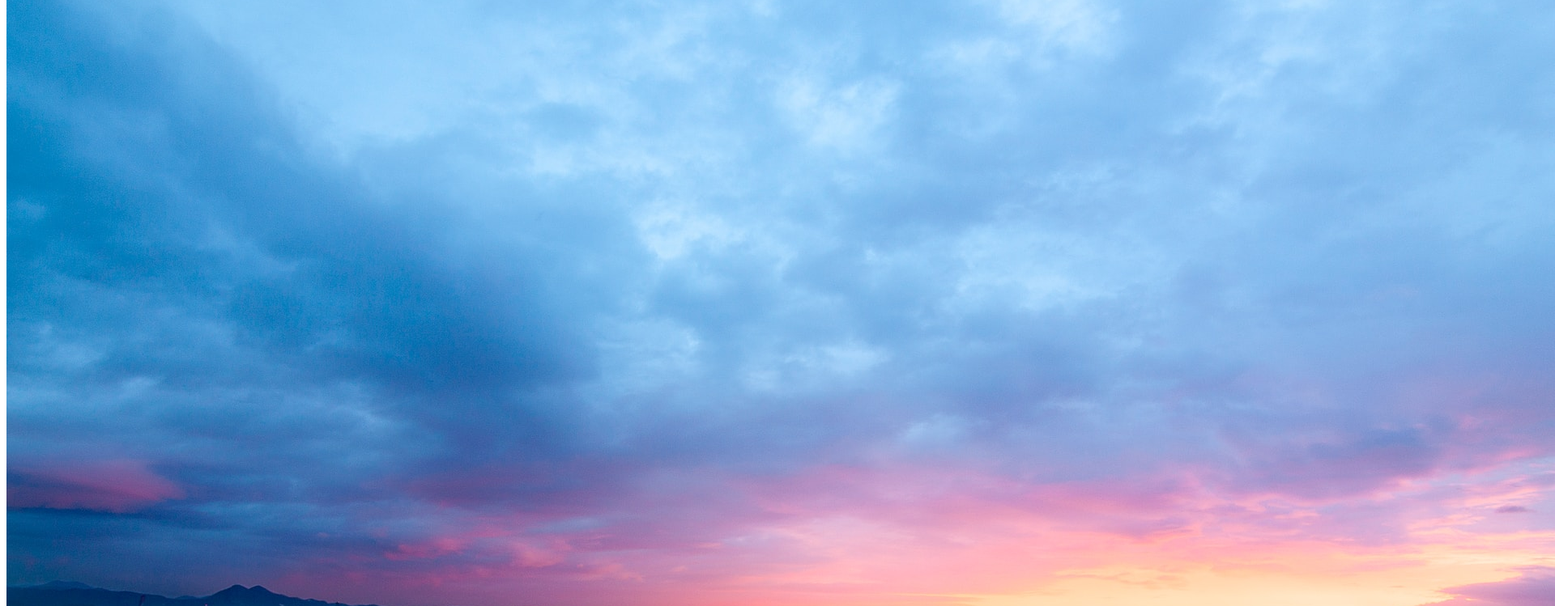
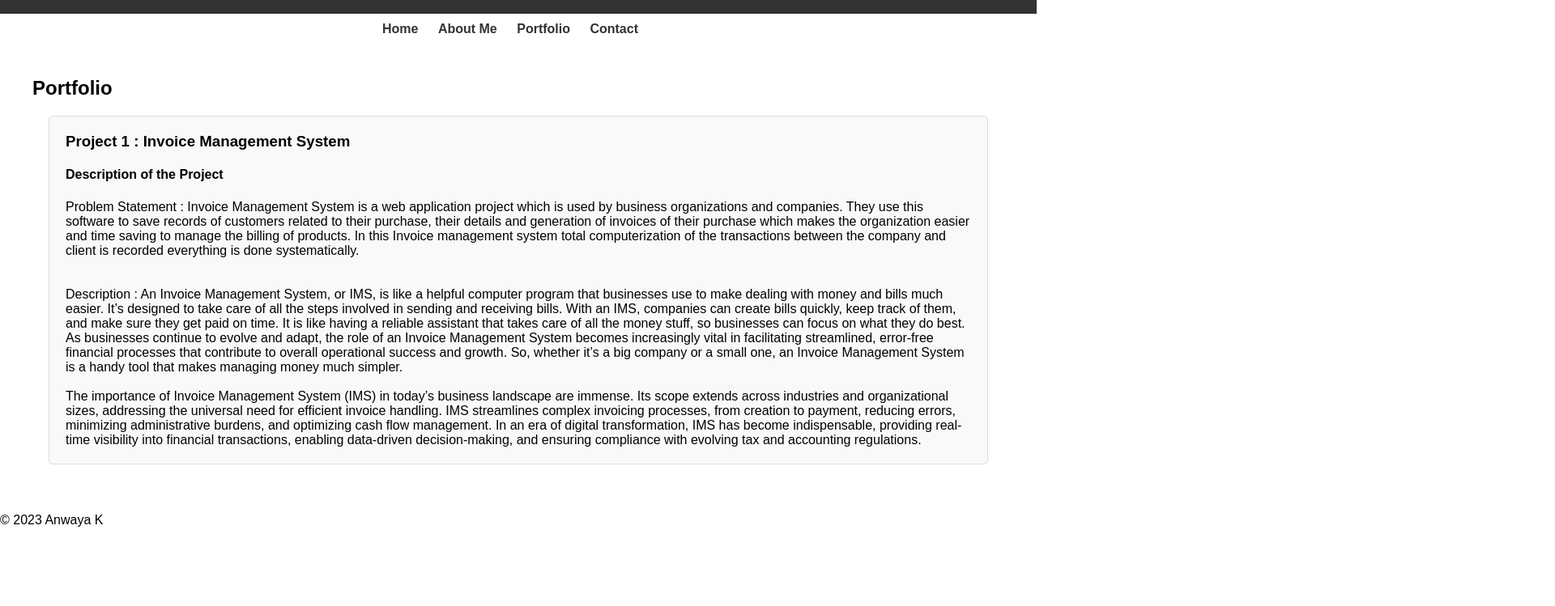
Before and after one commit to Anwaya-K/Portfolio, a plain HTML site: page index.html in a window 1280 px wide. Shown: the part 78-827 px from the top of the page at 81% size, 1920 px wide, since content can reach past the window. After the commit the page ends 800 px from the top, so only its background shows below. Drawn offline with Linux system fonts and the light colour scheme.

Commit message:
edited portfolio

```diff
--- a/index.html
+++ b/index.html
@@ -3,9 +3,59 @@
 <head>
     <meta charset="UTF-8">
     <meta name="viewport" content="width=device-width, initial-scale=1.0">
-    <title>title</title>
+    <link rel="stylesheet" href="style.css">
+    <title>MY PORTFOLIO </title>
 </head>
 <body>
-    <img src="str.jpg" alt="bg">
+    <header>
+        <h1>Anwaya K</h1>
+        <p>Web Developer</p>
+    </header>
+
+    <nav>
+        <ul>
+            <li><a href="index.html">Home</a></li>
+            <li><a href="about.html">About Me</a></li>
+            <li><a href="portfolio.html">Portfolio</a></li>
+            <li><a href="contact.html">Contact</a></li>
+        </ul>
+    </nav>
+
+    <section id="portfolio" class="background-grey">
+        <h2>Portfolio</h2>
+        <!-- Add your portfolio projects here -->
+        <div class="project">
+	<h3>Project 1 : Invoice Management System</h3>
+
+
+            <h4>Description of the Project</h4>
+	<p>Problem Statement : Invoice Management System is a web application project which is used by business organizations
+and companies. They use this software to save records of customers related to their purchase,
+their details and generation of invoices of their purchase which makes the organization easier
+and time saving to manage the billing of products. In this Invoice management system total
+computerization of the transactions between the company and client is recorded everything is
+done systematically.</p><br><br>
+<p>Description : An Invoice Management System, or IMS, is like a helpful computer program that businesses
+use to make dealing with money and bills much easier. It’s designed to take care of all the
+steps involved in sending and receiving bills. With an IMS, companies can create bills quickly,
+keep track of them, and make sure they get paid on time. It is like having a reliable assistant
+that takes care of all the money stuff, so businesses can focus on what they do best. As
+businesses continue to evolve and adapt, the role of an Invoice Management System becomes
+increasingly vital in facilitating streamlined, error-free financial processes that contribute to
+overall operational success and growth. So, whether it’s a big company or a small one, an
+Invoice Management System is a handy tool that makes managing money much simpler.<br><br>The importance of Invoice Management System (IMS) in today’s business landscape are immense.
+Its scope extends across industries and organizational sizes, addressing the universal
+need for efficient invoice handling. IMS streamlines complex invoicing processes, from creation
+to payment, reducing errors, minimizing administrative burdens, and optimizing cash
+flow management. In an era of digital transformation, IMS has become indispensable, providing
+real-time visibility into financial transactions, enabling data-driven decision-making, and
+ensuring compliance with evolving tax and accounting regulations.</p>
+        </div>
+
+    </section>
+
+    <footer>
+        <p>&copy; 2023 Anwaya K</p>
+    </footer>
 </body>
 </html>
--- a/style.css
+++ b/style.css
@@ -1,3 +1,81 @@
-body{
+/* Reset some default styles */
+body, h1, h2, h3, p, ul {
+    margin: 0;
+    padding: 0;
+}
 
+/* Set a background color and font styles */
+body {
+    font-family: Arial, sans-serif;
 }
+
+/* Style the header */
+header {
+    background-color: #333;
+    color: #fff;
+    text-align: center;
+    padding: 20px;
+}
+
+/* Style the navigation menu */
+nav ul {
+    list-style: none;
+    text-align: center;
+    padding: 10px;
+}
+
+nav ul li {
+    display: inline;
+    margin-right: 20px;
+}
+
+nav ul li a {
+    text-decoration: none;
+    color: #333;
+    font-weight: bold;
+}
+
+/* Style sections */
+section {
+    margin: 20px;
+    padding: 20px;
+    border-radius: 5px;
+}
+
+/* Background colors for different sections */
+.background-blue {
+    background-color: #3498db;
+    color: #fff;
+}
+
+.background-green {
+    background-color: #2ecc71;
+    color: #fff;
+}
+
+.background-yellow {
+    background-color: #f1c40f;
+    color: #333;
+}
+
+.background-purple {
+    background-color: #9b59b6;
+    color: #fff;
+}
+
+/* Style portfolio projects */
+.project {
+    margin: 20px;
+    padding: 20px;
+    background-color: #f9f9f9;
+    border: 1px solid #ddd;
+    border-radius: 5px;
+    cursor: pointer;
+}
+
+.project img {
+    max-width: 100%;
+    height: auto;
+}
+
+/* Style the footer
```
Also changed, not shown: about.html (added, +33 -0 lines), contact.html (added, +36 -0 lines), str.jpg (deleted), 1 other file.
